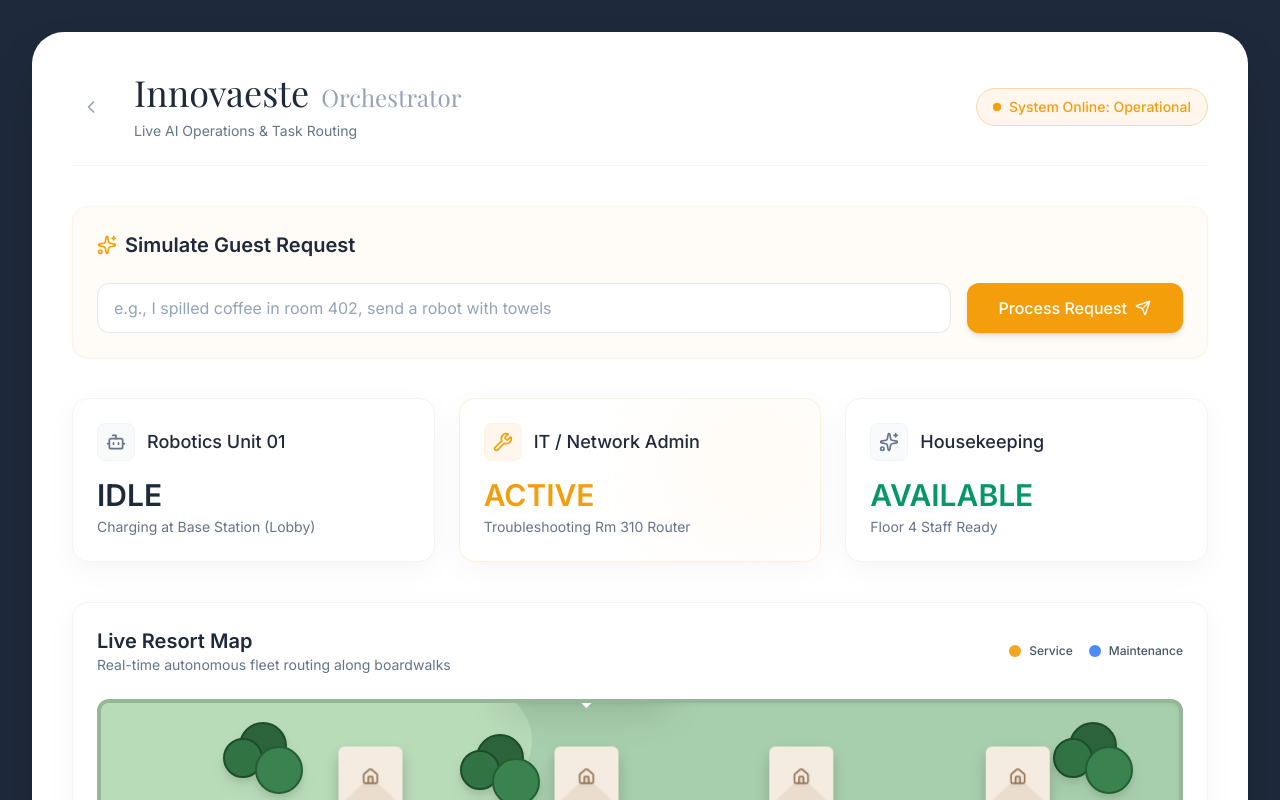
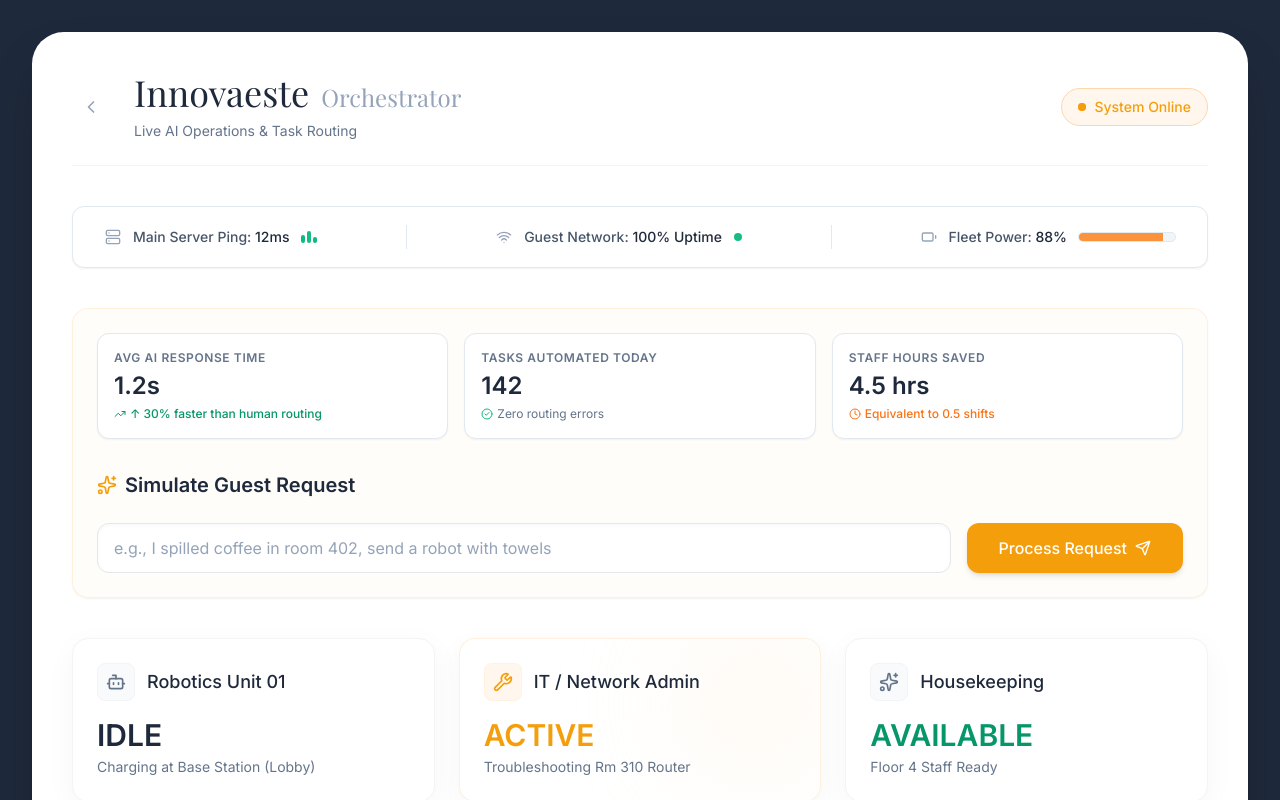
Before and after one commit to KadsSar/innovaeste-core, a React (Vite) app: page /dashboard in a window 1280 px wide. Shown: the top 800 px of the page. Built offline with nearby package versions, Linux system fonts and the light colour scheme; a web font is replaced by a local one.

Commit message:
feat: Enhance Dashboard with system health monitoring and ROI analytics, and update build output.

```diff
--- a/src/pages/Dashboard.tsx
+++ b/src/pages/Dashboard.tsx
@@ -1,4 +1,4 @@
-import { Sparkles, Send, Bot, Wrench, Clock, CheckCircle2, ChevronLeft } from 'lucide-react';
+import { Sparkles, Send, Bot, Wrench, Clock, CheckCircle2, ChevronLeft, Server, Wifi, Battery, TrendingUp } from 'lucide-react';
 import { Link } from 'react-router-dom';
 import LiveHotelMap from '../components/LiveHotelMap';
 
@@ -26,12 +26,75 @@ export default function Dashboard() {
               <span className="animate-ping absolute inline-flex h-full w-full rounded-full bg-orange-400 opacity-75"></span>
               <span className="relative inline-flex rounded-full h-2 w-2 bg-accent-orange"></span>
             </span>
-            <span>System Online: Operational</span>
+            <span>System Online</span>
           </div>
         </header>
 
-        {/* Section 2: AI Request Terminal */}
-        <section className="bg-orange-50/50 border border-orange-100/50 rounded-2xl p-6 shadow-sm">
+        {/* Section 1.5: Interactive Hardware & Network Health Bar */}
+        <div className="flex w-full flex-col md:flex-row items-center justify-between px-6 py-3 bg-white border border-slate-200 rounded-xl text-sm shadow-sm">
+
+          <div className="flex items-center space-x-3 w-full md:w-auto p-2 hover:bg-slate-50 rounded-lg transition-colors cursor-pointer group">
+            <Server className="w-4 h-4 text-slate-400 group-hover:text-blue-500 transition-colors" />
+            <span className="text-slate-600 font-medium">Main Server Ping: <span className="text-slate-800">12ms</span></span>
+            <div className="flex space-x-0.5 ml-2 items-end h-3">
+              <div className="w-1 h-2 bg-emerald-500 rounded-full"></div>
+              <div className="w-1 h-3 bg-emerald-500 rounded-full animate-pulse"></div>
+              <div className="w-1 h-1.5 bg-emerald-500 rounded-full"></div>
+            </div>
+          </div>
+
+          <div className="hidden md:block w-px h-6 bg-slate-200"></div>
+
+          <div className="flex items-center space-x-3 w-full md:w-auto p-2 hover:bg-slate-50 rounded-lg transition-colors cursor-pointer group">
+            <Wifi className="w-4 h-4 text-slate-400 group-hover:text-emerald-500 transition-colors" />
+            <span className="text-slate-600 font-medium">Guest Network: <span className="text-slate-800">100% Uptime</span></span>
+            <div className="w-2 h-2 rounded-full bg-emerald-500 animate-pulse ml-2"></div>
+          </div>
+
+          <div className="hidden md:block w-px h-6 bg-slate-200"></div>
+
+          <div className="flex items-center space-x-3 w-full md:w-auto p-2 hover:bg-slate-50 rounded-lg transition-colors cursor-pointer group">
+            <Battery className="w-4 h-4 text-slate-400 group-hover:text-orange-500 transition-colors" />
+            <span className="text-slate-600 font-medium">Fleet Power: <span className="text-slate-800">88%</span></span>
+            <div className="w-24 h-2 bg-slate-100 rounded-full overflow-hidden ml-2 ring-1 ring-slate-200 inset-ring">
+              <div className="w-[88%] h-full bg-orange-400"></div>
+            </div>
+          </div>
+
+        </div>
+
+        {/* Section 2: AI Request Terminal & ROI Analytics */}
+        <section className="bg-orange-50/30 border border-orange-100/80 rounded-2xl p-6 shadow-sm">
+
+          <div className="grid grid-cols-1 md:grid-cols-3 gap-4 mb-8">
+            <div className="bg-white border border-slate-200 rounded-xl p-4 shadow-sm hover:shadow-md hover:-translate-y-1 transition-all cursor-pointer group">
+              <div className="text-xs text-slate-500 uppercase tracking-wider font-semibold group-hover:text-accent-orange transition-colors">Avg AI Response Time</div>
+              <div className="text-2xl font-bold text-slate-800 mt-1">1.2s</div>
+              <div className="text-xs text-emerald-600 mt-1 flex items-center font-medium">
+                <TrendingUp className="w-3 h-3 mr-1" />
+                ↑ 30% faster than human routing
+              </div>
+            </div>
+
+            <div className="bg-white border border-slate-200 rounded-xl p-4 shadow-sm hover:shadow-md hover:-translate-y-1 transition-all cursor-pointer group">
+              <div className="text-xs text-slate-500 uppercase tracking-wider font-semibold group-hover:text-accent-orange transition-colors">Tasks Automated Today</div>
+              <div className="text-2xl font-bold text-slate-800 mt-1">142</div>
+              <div className="text-xs text-slate-500 mt-1 flex items-center">
+                <CheckCircle2 className="w-3 h-3 mr-1 text-emerald-500" />
+                Zero routing errors
+              </div>
+            </div>
+
+            <div className="bg-white border border-slate-200 rounded-xl p-4 shadow-sm hover:shadow-md hover:-translate-y-1 transition-all cursor-pointer group">
+              <div className="text-xs text-slate-500 uppercase tracking-wider font-semibold group-hover:text-accent-orange transition-colors">Staff Hours Saved</div>
+              <div className="text-2xl font-bold text-slate-800 mt-1">4.5 hrs</div>
+              <div className="text-xs text-orange-500 font-medium mt-1 flex items-center">
+                <Clock className="w-3 h-3 mr-1" />
+                Equivalent to 0.5 shifts
+              </div>
+            </div>
+          </div>
+
           <div className="flex items-center space-x-2 mb-6">
             <Sparkles className="w-5 h-5 text-accent-orange" />
             <h2 className="text-xl font-semibold text-slate-800">Simulate Guest Request</h2>
```
Also changed, not shown: 5 other files (tests, documents, lock files or other folders).
